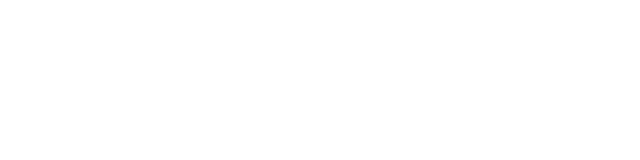
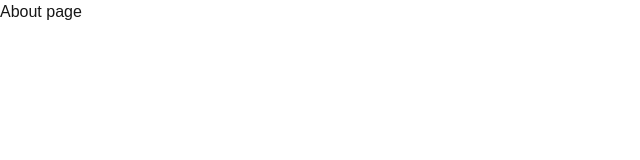
Before and after one commit to jiebinzhou98/project01, a Next.js app in the folder self-blog/: page /about in a window 1280 px wide. Shown: the top 160 px of the page, without its empty margins (0-640 px from the left). Built offline with nearby package versions, Linux system fonts and the light colour scheme.

Commit message:
Update about

```diff
--- a/self-blog/app/about/page.tsx
+++ b/self-blog/app/about/page.tsx
@@ -1,3 +1,7 @@
 export default function About (){
-    <div>About page</div>
+    return (
+    <div>
+        <h1>About page</h1>
+    </div>
+    )
 }
```
